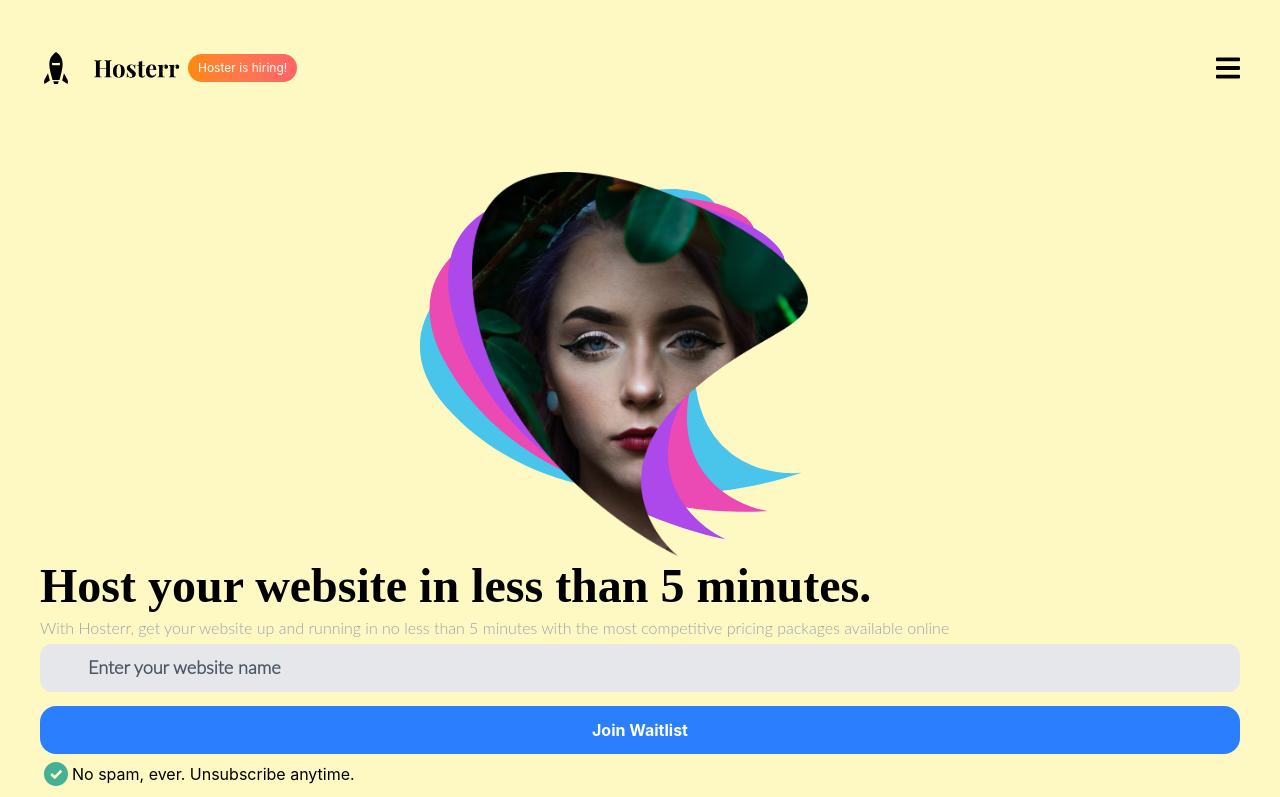
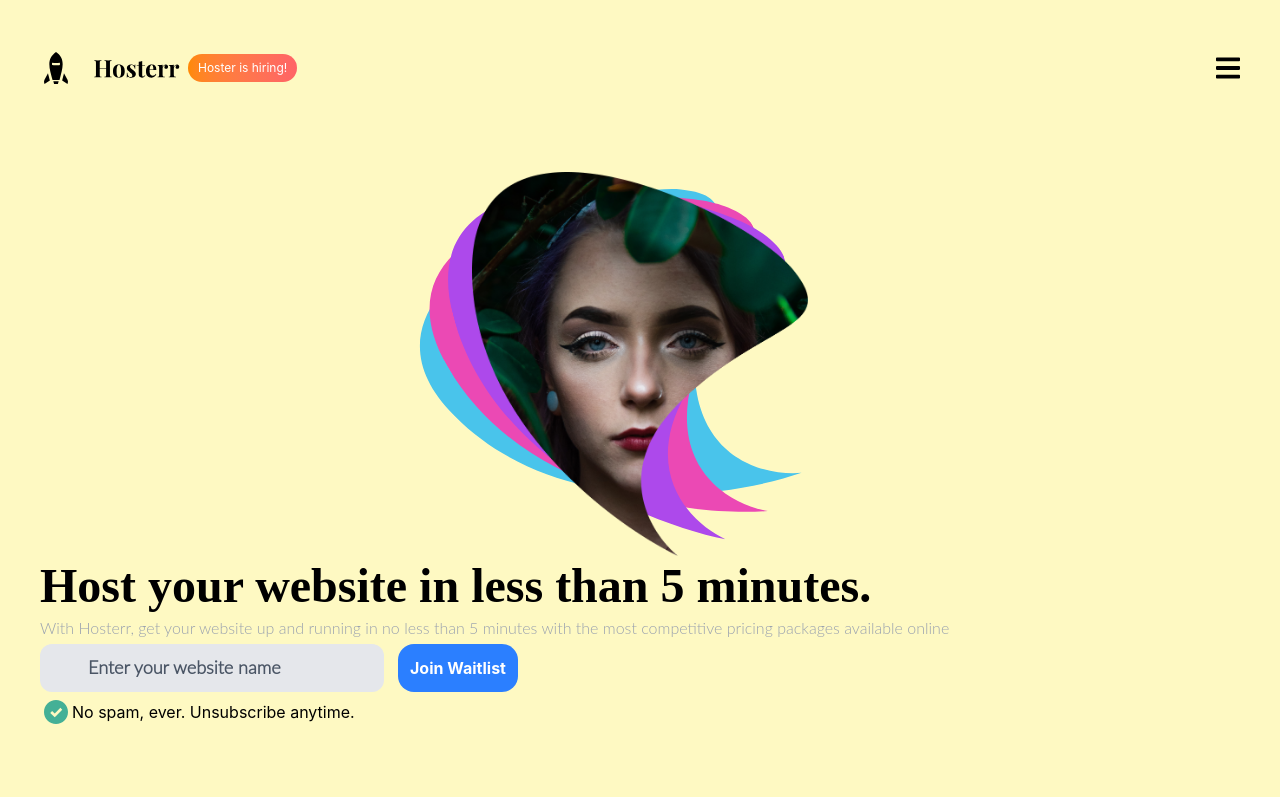
Before and after one commit to smitrabari/Web-Dev, a React (Vite) app in the folder Tailwind CSS/: page / in a window 1280 px wide. Shown: the top 797 px of the page. Built offline with nearby package versions, Linux system fonts and the light colour scheme; a web font is replaced by a local one.

Commit message:
Made the input box in row

```diff
--- a/Tailwind CSS/src/Components/Body.jsx
+++ b/Tailwind CSS/src/Components/Body.jsx
@@ -34,7 +34,7 @@ const Body = () => {
             With Hosterr, get your website up and running in no less than 5
             minutes with the most competitive pricing packages available online
           </p>
-          <form action="" className="flex flex-col gap-3.5 py-1">
+          <form action="" className="flex flex-col gap-3.5 py-1 md:flex-row">
             <input
               className="rounded-xl px-12 py-3
               bg-gray-200
```
